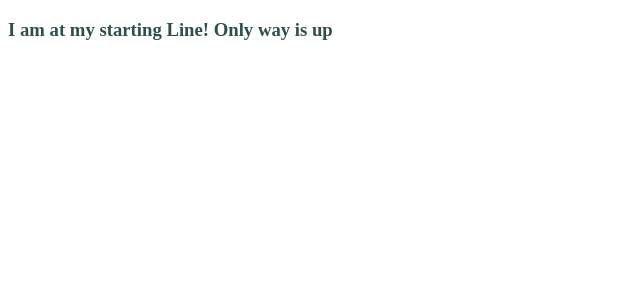
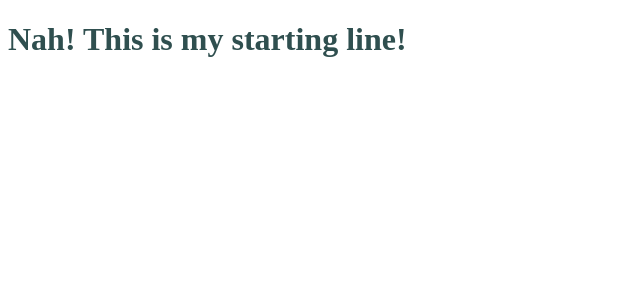
Before and after one commit to ishanrawat97/React-Things, a React (Vite) app: page / in a window 1280 px wide. Shown: the top 300 px of the page, without its empty margins (0-640 px from the left). Built offline with nearby package versions, Linux system fonts and the light colour scheme.

Commit message:
without jsx

```diff
--- a/App.js
+++ b/App.js
@@ -1,7 +1,7 @@
 import React from "react";
 import ReactDOM from "react-dom/client";
 
-const heading = React.createElement("h3",{id:"heading"},"I am at my starting Line! Only way is up");
+const heading = React.createElement("h1", { id: "heading" }, "Nah! This is my starting line!");
 
 const root = ReactDOM.createRoot(document.getElementById("root"));
 
--- a/index.html
+++ b/index.html
@@ -7,7 +7,9 @@
     <title>Nah</title>
 </head>
 <body>
-    <div id="root"></div>
+    <div id="root">
+        <h1>Is this the end?</h1>
+    </div>
     <script type="module" src="./App.js"></script>
 </body>
 </html>
--- a/package.json
+++ b/package.json
@@ -3,6 +3,8 @@
   "version": "1.0.0",
   "description": "This is my starting line",
   "scripts": {
+    "start": "parcel index.html",
+    "build": "parcel build index.html",
     "test": "jest"
   },
   "repository": {
```
